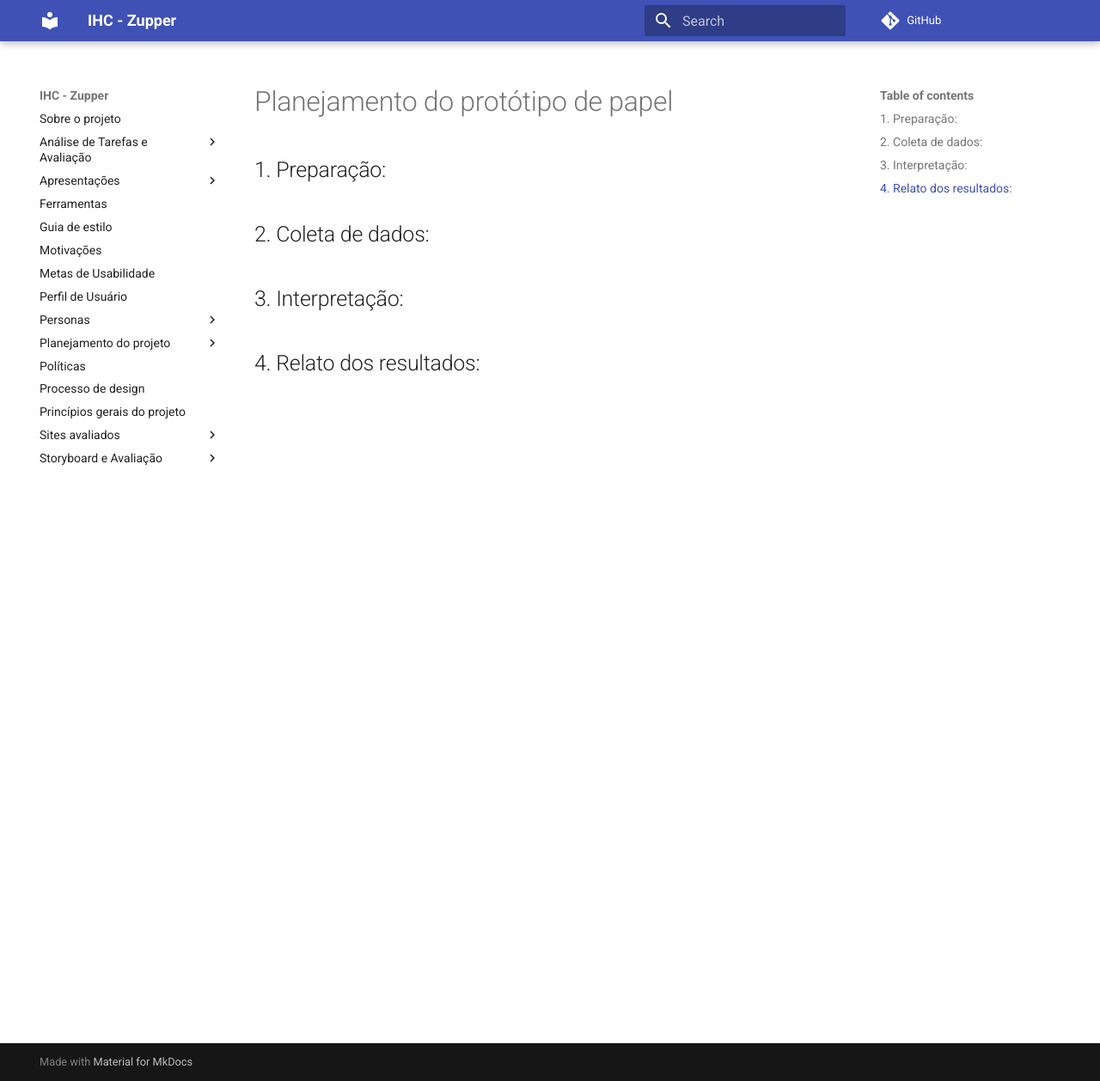
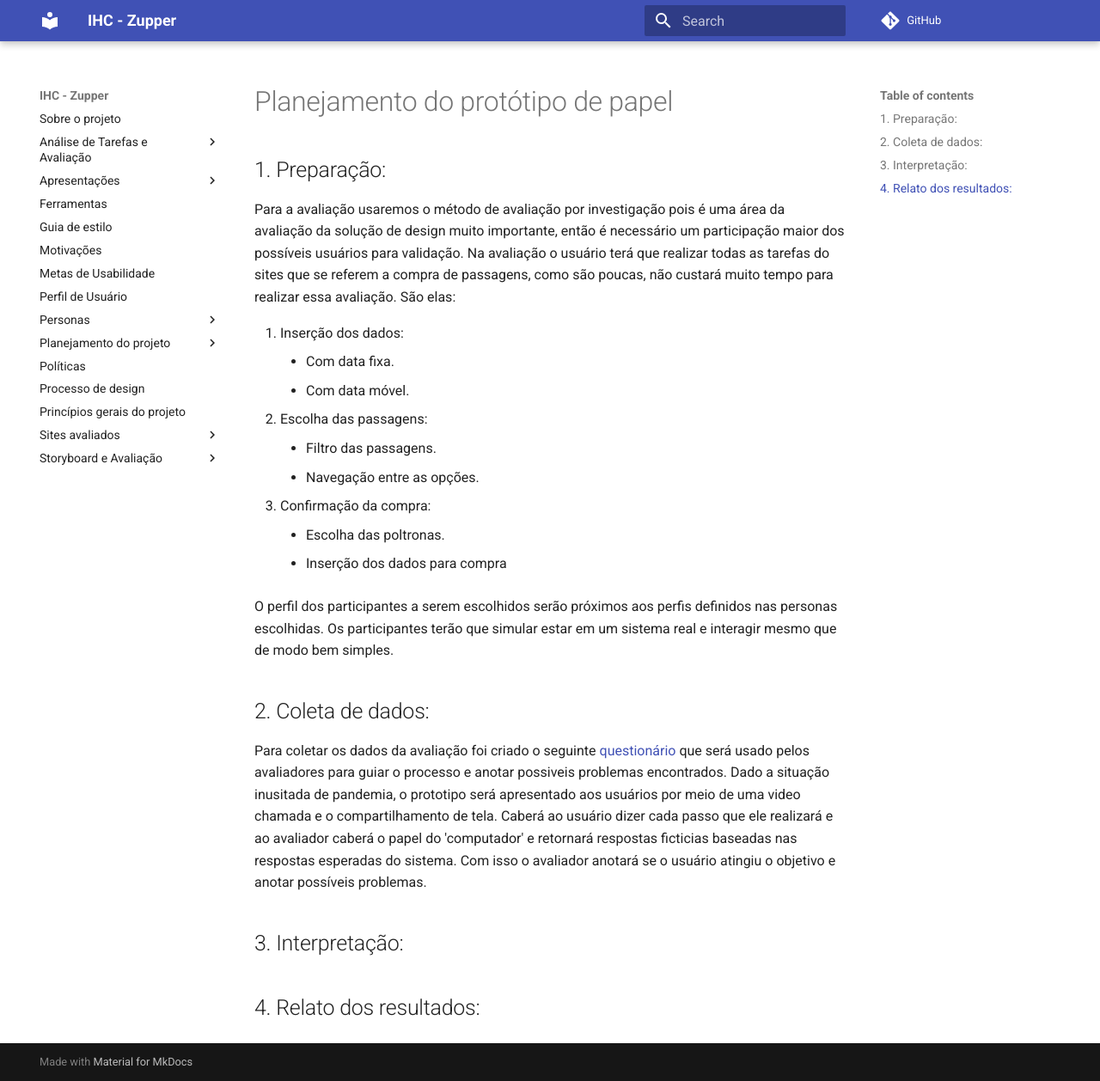
Before and after one commit to Interacao-Humano-Computador/2020.1-Grupo06TA, an MkDocs documentation site: the page built from docs/planejamento-prototipo-papel.md, in a window 1280 px wide and 1258 px high. Shown: the whole window at 86% size. Built offline with MkDocs 1.6.1 and Material for MkDocs 9.7.7, drawn with Linux system fonts in a browser that asks for light colours; comment, search, counter and statistics services are not loaded.

Commit message:
Adding topics Preparaçao and Coleta de dados

```diff
--- a/docs/planejamento-prototipo-papel.md
+++ b/docs/planejamento-prototipo-papel.md
@@ -1,5 +1,22 @@
 # Planejamento do protótipo de papel
 ## 1. Preparação:
+Para a avaliação usaremos o método de avaliação por investigação pois é uma área da avaliação da solução de design muito importante, então é necessário um participação maior dos possíveis usuários para validação. Na avaliação o usuário terá que realizar todas as tarefas do sites que se referem a compra de passagens, como são poucas, não custará muito tempo para realizar essa avaliação. São elas:
+
+1. Inserção dos dados:
+    * Com data fixa.
+    * Com data móvel.
+2. Escolha das passagens:
+    * Filtro das passagens.
+    * Navegação entre as opções.
+3. Confirmação da compra:
+    * Escolha das poltronas.
+    * Inserção dos dados para compra
+
+O perfil dos participantes a serem escolhidos serão próximos aos perfis definidos nas personas escolhidas. Os participantes terão que simular estar em um sistema real e interagir mesmo que de modo bem simples.
+
 ## 2. Coleta de dados:
+
+Para coletar os dados da avaliação foi criado o seguinte [questionário](https://forms.gle/bqkciWrtMY2cD1bEA) que será usado pelos avaliadores para guiar o processo e anotar possiveis problemas encontrados. Dado a situação inusitada de pandemia, o prototipo será apresentado aos usuários por meio de uma video chamada e o compartilhamento de tela. Caberá ao usuário dizer cada passo que ele realizará e ao avaliador caberá o papel do 'computador' e retornará respostas ficticias baseadas nas respostas esperadas do sistema. Com isso o avaliador anotará se o usuário atingiu o objetivo e anotar possíveis problemas.
+
 ## 3. Interpretação:
 ## 4. Relato dos resultados:
```
